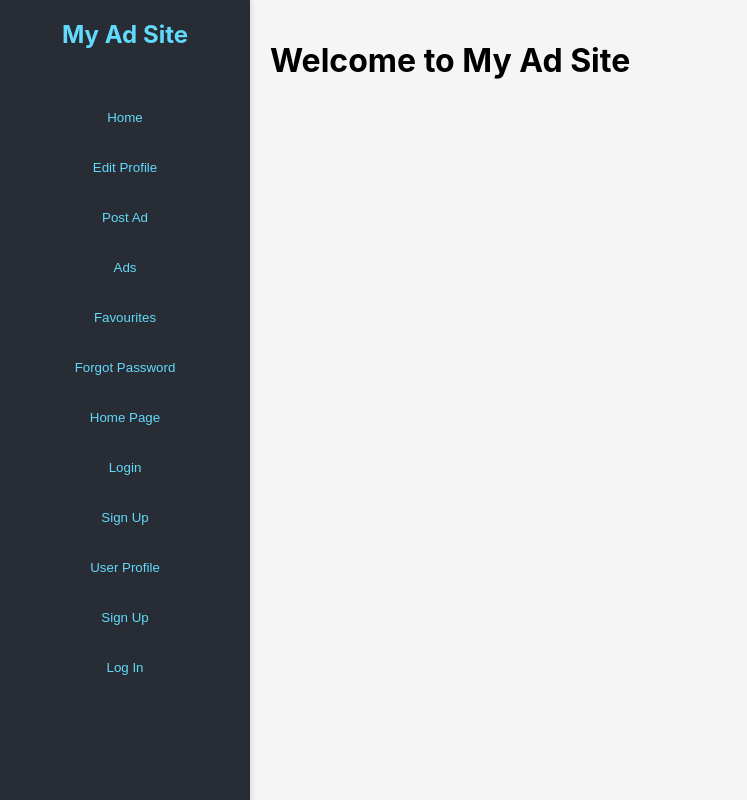
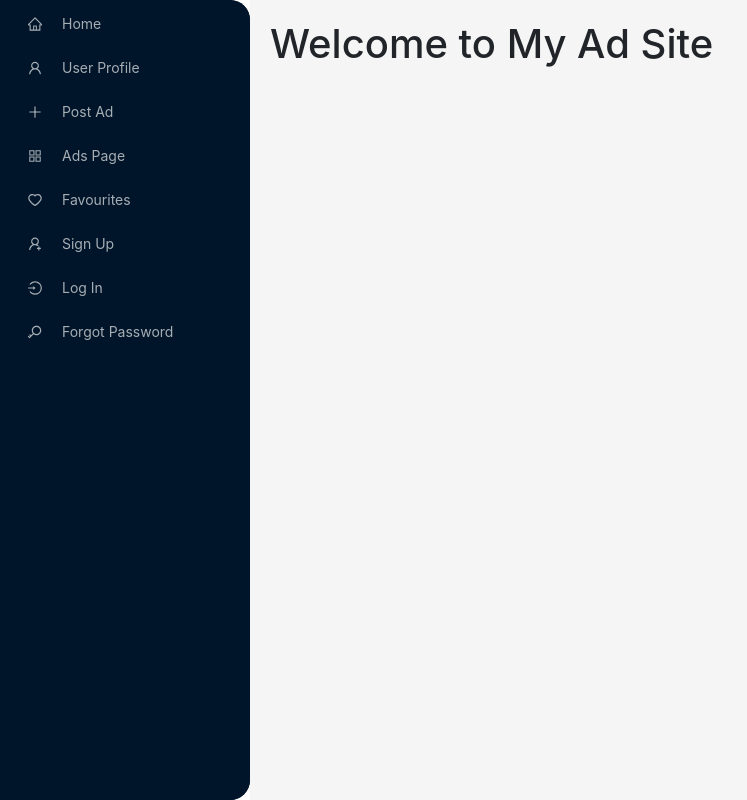
Before and after one commit to vorobjovs/my-ad-site, a React (Create React App) app: page / in a window 1280 px wide. Shown: the whole page, without its empty margins (0-747 px from the left). Built offline with nearby package versions, Linux system fonts and the light colour scheme; no server answers.

Commit message:
modified:   package-lock.json 	modified:   package.json 	modified:   src/App.js 	modified:   src/components/Navigation.css 	modified:   src/components/Navigation.js 	modified:   src/firebase.js 	modified:   src/index.js

```diff
--- a/package.json
+++ b/package.json
@@ -6,6 +6,8 @@
     "@testing-library/jest-dom": "^5.17.0",
     "@testing-library/react": "^13.4.0",
     "@testing-library/user-event": "^13.5.0",
+    "antd": "^5.17.3",
+    "bootstrap": "^5.3.3",
     "firebase": "^10.12.0",
     "react": "^18.3.1",
     "react-dom": "^18.3.1",
--- a/src/App.js
+++ b/src/App.js
@@ -1,5 +1,5 @@
 // src/App.js
-
+// do not remove imports
 import React from 'react';
 import { BrowserRouter as Router, Routes, Route } from 'react-router-dom';
 import EditProfile from './pages/EditProfile';
--- a/src/components/Navigation.css
+++ b/src/components/Navigation.css
@@ -1,58 +1,33 @@
 /* src/components/Navigation.css */
-
 .navigation {
+  height: 100vh;
+  width: 250px;
   position: fixed;
+  top: 0;
   left: 0;
-    top: 0;
-    width: 250px;
-    height: 100%;
-    background-color: #282c34;
-    color: white;
-    display: flex;
-    flex-direction: column;
-    align-items: center;
-    padding: 20px 0;
-    box-shadow: 2px 0 5px rgba(0, 0, 0, 0.1);
-    transition: width 0.3s;
+  overflow: auto;
+  background-color: #001529;
+  color: #fff;
+  border-radius: 0 20px 20px 0;
 }
 
-  .navigation-header {
-    width: 100%;
-    text-align: center;
-    margin-bottom: 20px;
+.ant-menu-item {
+  display: flex;
+  align-items: center;
+  margin: 10px 0;
+  border-radius: 10px;
 }
 
-  .navigation h2 {
-    color: #61dafb;
-    margin: 0;
+.ant-menu-item:hover {
+  background-color: #1890ff !important;
+  color: #fff !important;
 }
 
-  .navigation ul {
-    list-style-type: none;
-    padding: 0;
-    width: 100%;
-    text-align: center; /* Center align text inside the ul */
+.ant-menu-item-selected {
+  background-color: #1890ff !important;
+  color: #fff !important;
 }
 
-  .navigation ul li {
-    width: 100%;
-    margin: 15px 0;
+.ant-menu-item-icon {
+  margin-right: 10px;
 }
-
-  .navigation ul li button {
-    color: #61dafb;
-    text-decoration: none;
-    padding: 10px;
-    display: block;
-    width: 100%;
-    text-align: center;
-    border-radius: 5px;
-    transition: background-color 0.3s;
-    background: none;
-    border: none;
-    cursor: pointer;
-  }
-
-  .navigation ul li button:hover {
-    background-color: #444950;
-  }
--- a/src/components/Navigation.js
+++ b/src/components/Navigation.js
@@ -1,10 +1,25 @@
 // src/components/Navigation.js
-
+//do not remove imports
 import React from 'react';
 import { useNavigate } from 'react-router-dom';
 import { useAuth } from '../contexts/AuthContext';
+import { Menu } from 'antd';
 import './Navigation.css';
-// format navigation as buttons to allow for easier css formatting.
+//import menu item icons
+import {
+  HomeOutlined,
+  UserOutlined,
+  PlusOutlined,
+  AppstoreOutlined,
+  HeartOutlined,
+  LogoutOutlined,
+  LoginOutlined,
+  UserAddOutlined,
+  KeyOutlined
+} from '@ant-design/icons';
+import ForgotPassword from '../pages/ForgotPassword';
+
+
 const Navigation = () => {
   const { currentUser, logout } = useAuth();
   const navigate = useNavigate();
@@ -17,32 +32,38 @@ const Navigation = () => {
       console.error('Failed to log out', error);
     }
   };
-
+//do not remove menu items
   return (
     <nav className="navigation">
       <div className="navigation-header">
         <h2>My Ad Site</h2>
       </div>
-      <ul>
-        <li><button onClick={() => navigate('/')}>Home</button></li>
-        <li><button onClick={() => navigate('/edit-profile')}>Edit Profile</button></li>
-        <li><button onClick={() => navigate('/post-ad')}>Post Ad</button></li>
-        <li><button onClick={() => navigate('/ads')}>Ads</button></li>
-        <li><button onClick={() => navigate('/favourites')}>Favourites</button></li>
-        <li><button onClick={() => navigate('/forgot-password')}>Forgot Password</button></li>
-        <li><button onClick={() => navigate('/homepage')}>Home Page</button></li>
-        <li><button onClick={() => navigate('/login')}>Login</button></li>
-        <li><button onClick={() => navigate('/signup')}>Sign Up</button></li>
-        <li><button onClick={() => navigate('/userprofile')}>User Profile</button></li>
-        {currentUser ? (
-          <li><button onClick={handleLogout}>Log Out</button></li>
-        ) : (
-          <>
-            <li><button onClick={() => navigate('/signup')}>Sign Up</button></li>
-            <li><button onClick={() => navigate('/login')}>Log In</button></li>
-          </>
-        )}
-      </ul>
+      <Menu mode="inline" theme="dark" className="navigation">
+      <Menu.Item key="home" icon={<HomeOutlined />} onClick={() => navigate('/')}>
+        Home
+      </Menu.Item>
+        <Menu.Item key="profile" icon={<UserOutlined />} onClick={() => navigate('/userprofile')}>
+        User Profile </Menu.Item>
+      <Menu.Item key="post-ad" icon={<PlusOutlined />} onClick={() => navigate('/post-ad')}>
+        Post Ad </Menu.Item>
+      <Menu.Item key="ads" icon={<AppstoreOutlined />} onClick={() => navigate('/ads')}>
+        Ads Page </Menu.Item>
+      <Menu.Item key="favourites" icon={<HeartOutlined />} onClick={() => navigate('/favourites')}>
+        Favourites </Menu.Item>
+      {currentUser ? (
+        <Menu.Item key="logout" icon={<LogoutOutlined />} onClick={handleLogout}>
+          Log Out </Menu.Item>
+      ) : (
+        <>
+          <Menu.Item key="signup" icon={<UserAddOutlined />} onClick={() => navigate('/signup')}>
+            Sign Up </Menu.Item>
+          <Menu.Item key="login" icon={<LoginOutlined />} onClick={() => navigate('/login')}>
+            Log In </Menu.Item>
+        <Menu.Item key="/forgot-password" icon={<KeyOutlined />} onClick={() => navigate('/forgot-password')}>
+          Forgot Password</Menu.Item>
+        </>
+      )}
+      </Menu>
     </nav>
   );
 };
--- a/src/firebase.js
+++ b/src/firebase.js
@@ -1,10 +1,11 @@
 // src/firebase.js
-
+//do not remove imports
 import { initializeApp } from 'firebase/app';
 import { getFirestore } from 'firebase/firestore';
 import { getAuth } from 'firebase/auth';
 import { getStorage } from 'firebase/storage';
 
+//do not alter firebaseConfig
 const firebaseConfig = {
     apiKey: "AIzaSyDloa1oIsT6BkW-6wOf1AOHDPYLO0wedI4",
     authDomain: "first-ad-firebase.firebaseapp.com",
--- a/src/index.js
+++ b/src/index.js
@@ -1,14 +1,15 @@
+// src/index.js
+// do not remove imports
 import React from 'react';
-import ReactDOM from 'react-dom/client'; // Updated to use ReactDOMClient
+import ReactDOM from 'react-dom/client';
+import 'bootstrap/dist/css/bootstrap.min.css';
+import 'antd/dist/reset.css'
+import './index.css';
 import App from './App';
 import { AuthProvider } from './contexts/AuthContext';
 import reportWebVitals from './reportWebVitals';
-import './index.css';
 
-// Create the root element using createRoot for React 18
 const root = ReactDOM.createRoot(document.getElementById('root'));
-
-// Render the application
 root.render(
   <React.StrictMode>
     <AuthProvider>
@@ -19,4 +20,5 @@ root.render(
 
 // If you want to start measuring performance in your app, pass a function
 // to log results (for example: reportWebVitals(console.log))
-// or send to an analytics endpoint. Learn more: https://bit.ly/CRA
+// or send to an analytics endpoint. Learn more: https://bit.ly/CRA-vitals
+reportWebVitals();
```
Also changed, not shown: 1 other file (tests, documents, lock files or other folders). Lines whose indentation alone changed are shown as unchanged.
